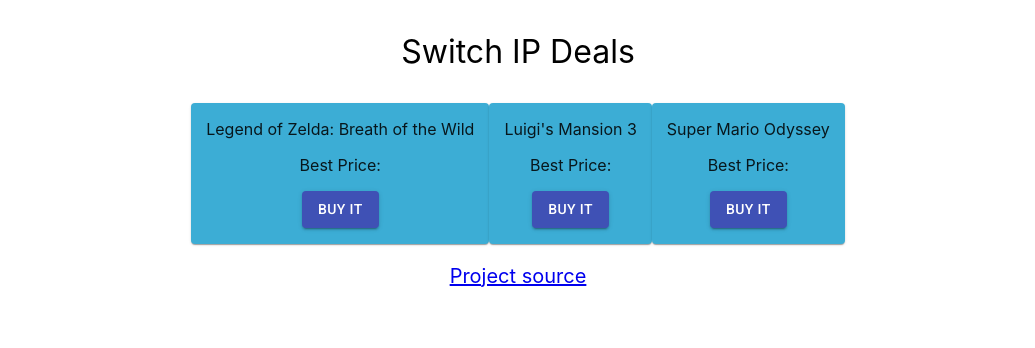
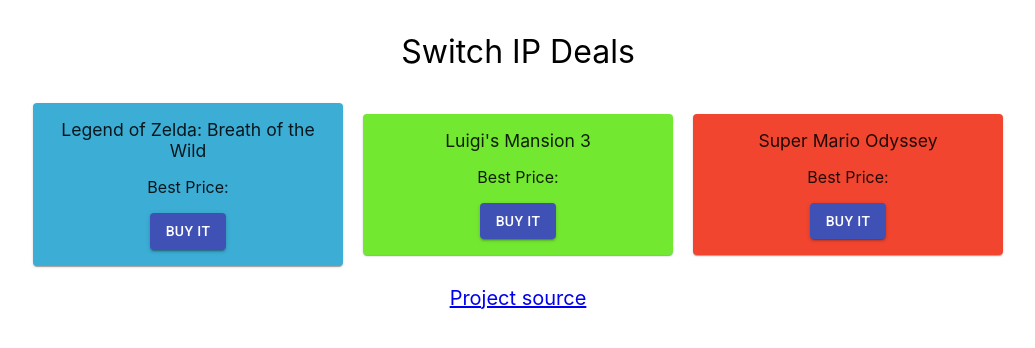
Before and after one commit to ericmadureira/switch-ip-deals, a React (Create React App) app: page / in a window 1280 px wide. Shown: the top 348 px of the page, without its empty margins (122-1157 px from the left). Built offline with nearby package versions, Linux system fonts and the light colour scheme; no server answers.

Commit message:
feat: game card style and url helper
Move styles to css file and use url helper.

```diff
--- a/src/components/GameDeal.css
+++ b/src/components/GameDeal.css
@@ -1,15 +1,10 @@
-.game-deal-container {
-  display: flex;
-  flex-direction: row;
-  flex-wrap: wrap;
-  justify-content: space-evenly;
-  border: 1px black solid;
-  background-color: coral;
+.game-title {
+  font-size: 1.1em;
 }
 
-.game-deal {
-  min-width: 310px;
-  min-height: 20px;
-  border: 1px black solid;
-  background-color: chartreuse;
+.game-card {
+  padding: 0 15px;
+  margin: 0 10px;
+  width: 280px;
+  color: #000;
 }
--- a/src/components/GameDeal.js
+++ b/src/components/GameDeal.js
@@ -5,14 +5,14 @@
 // Internal
 import getScrapedGame from '../services/webscrapping';
 import parseScrapedData from '../services/helpers';
-import { baseContentUrl } from '../services/constants';
-
+import { gameBuyUrl } from '../services/constants';
 import styles from './GameDeal.css';
 
 const GameDeal = ({ game }) => {
   const [gamePrice, setGamePrice] = useState('');
   // later implement loader
-  const { name, url } = game;
+  const { name, url, primaryColor } = game;
+  const gameBuyLink = gameBuyUrl(url);
 
   const fetchData = useCallback(async () => {
     const scrapedHtmlBody = await getScrapedGame(url);
@@ -28,16 +28,22 @@
   }, [fetchData, gamePrice]);
 
   return(
-    <Card style={{background: '#3CADD5', padding: '0 15px'}}>
+    <Card className='game-card' style={{ background: primaryColor }}>
       <p>
-        <span>{name}</span>
+        <span className='game-title'>{name}</span>
       </p>
       <p>
         <span>Best Price: </span>
         <span>{gamePrice}</span>
       </p>
       <p>
-      <Button variant='contained' color='primary' href={`${baseContentUrl}/${url}`} target={'_blank'}>
+      <Button
+        variant='contained'
+        color='primary'
+        background='black'
+        href={gameBuyLink}
+        target={'_blank'}
+      >
         Buy it
       </Button>
       </p>
```
